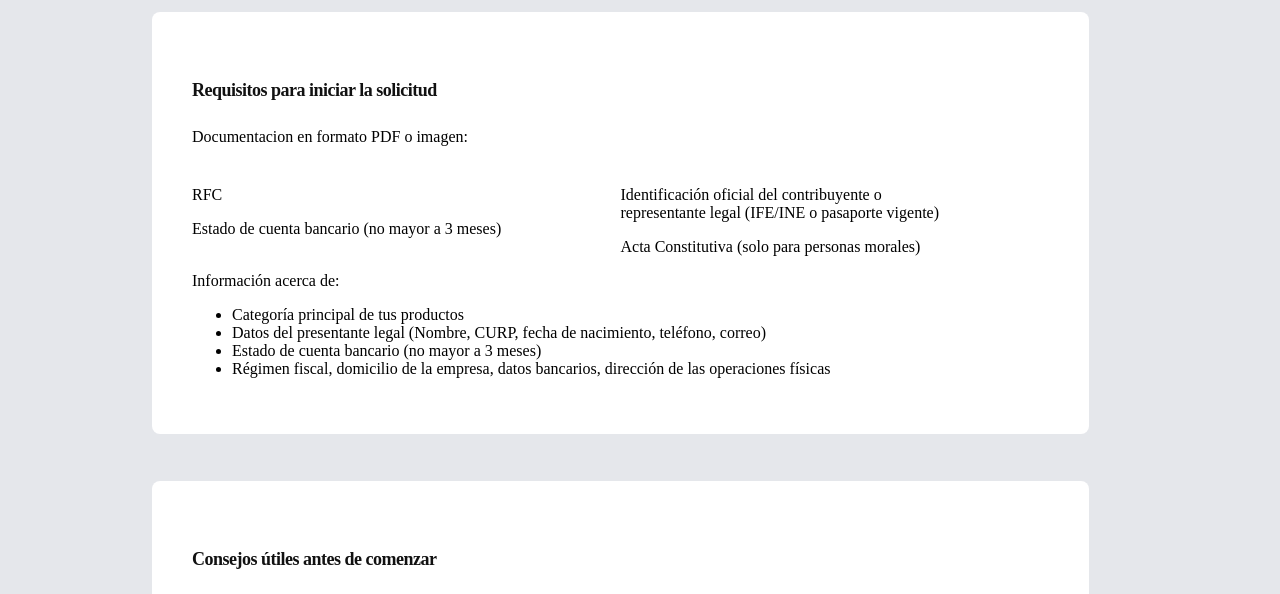
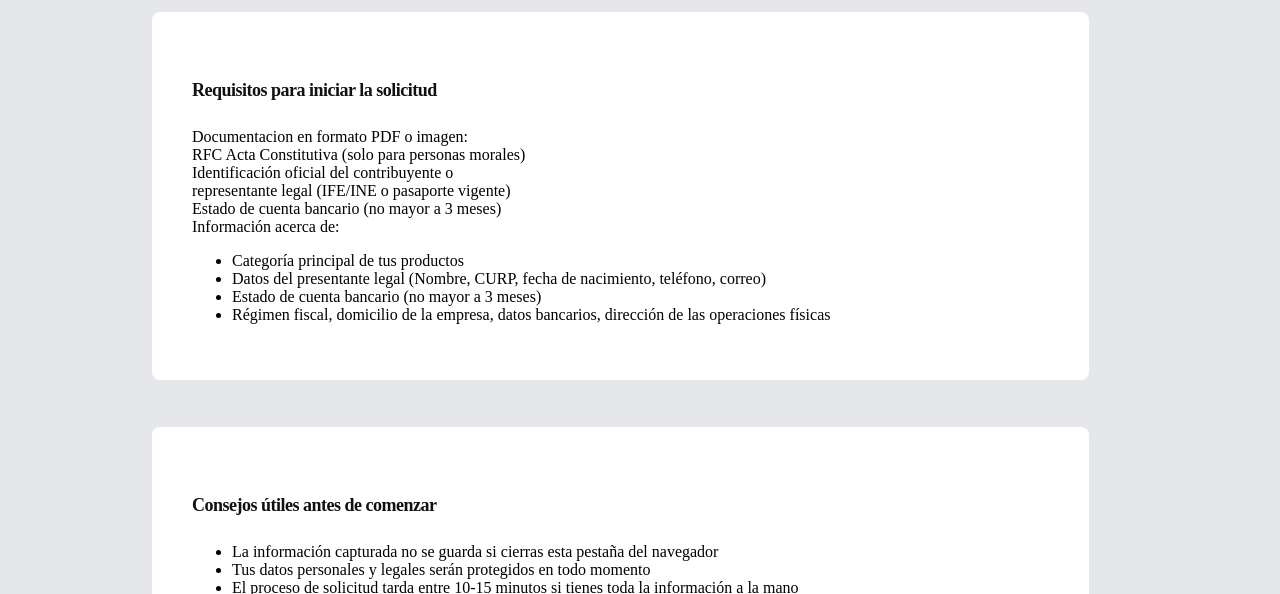
Before and after one commit to obonelli/seller_new, a plain HTML site: page pages/request.html in a window 1280 px wide. Shown: the part 152-746 px from the top of the page. Drawn offline with Linux system fonts and the light colour scheme.

Commit message:
Conexion con request

```diff
--- a/pages/request.html
+++ b/pages/request.html
@@ -20,17 +20,16 @@
                 Requisitos para iniciar la solicitud
             </p>
             <span>Documentacion en formato PDF o imagen:</span>
-            <div class="documentos_container">
-                <div class="doc_subcontainer_izquierdo">
-                    <p>RFC</p>
-                    <span>Estado de cuenta bancario (no mayor a 3 meses)</span>
+            <div class="">
+                <div class="">
+                    <span>RFC</span>
+                    <span>Acta Constitutiva (solo para personas morales)</span>
                 </div>
                 <div class="doc_subcontainer">
-                    <p>Identificación oficial del contribuyente o representante legal <span>(IFE/INE o
+                    <span>Identificación oficial del contribuyente o representante legal <span>(IFE/INE o
                             pasaporte
-                            vigente)</span></p>
-
-                    <p>Acta Constitutiva (solo para personas morales)</p>
+                            vigente)</span></span>
+                    <span>Estado de cuenta bancario (no mayor a 3 meses)</span>
                 </div>
             </div>
             <span>Información acerca de:</span>
```
Also changed, not shown: index.html (+1 -1 lines).
